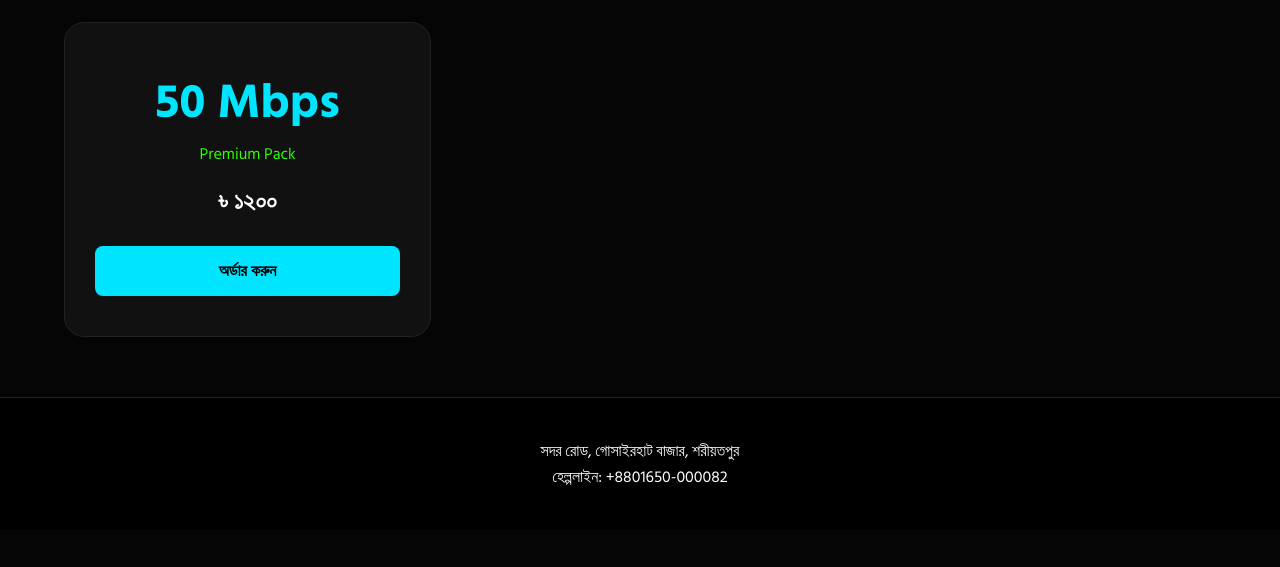
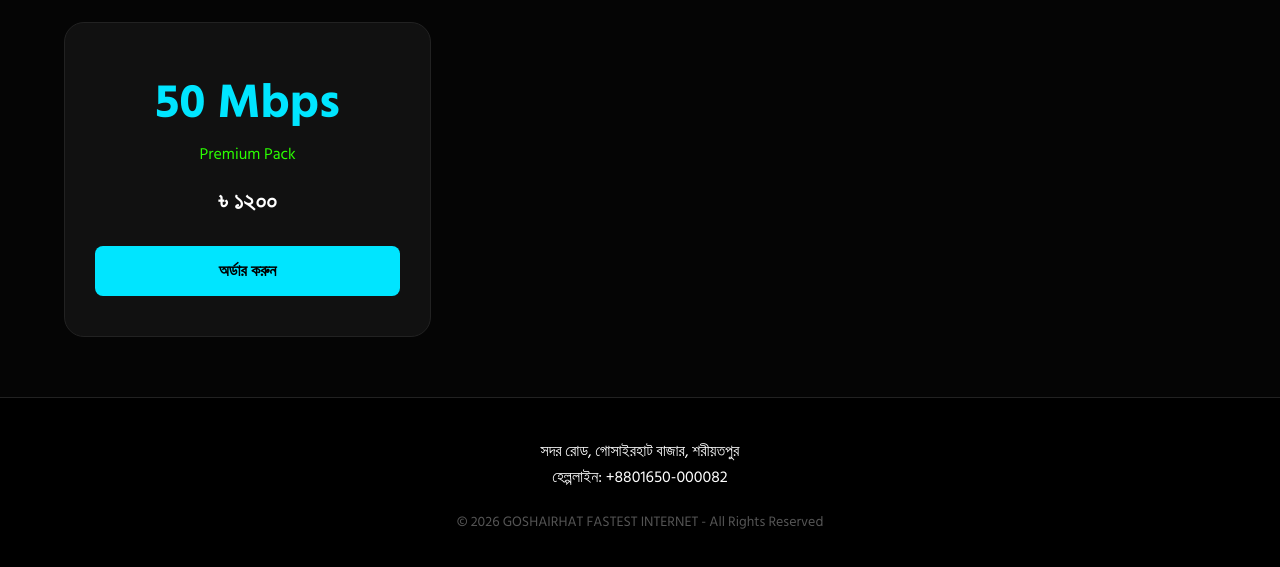
Before and after one commit to SakinAhmed07/gofi_isp, a plain HTML site: page index.html in a window 1280 px wide. Shown: the part 764-1331 px from the top of the page. Before the commit the page ends 1294 px from the top, so only its background shows below. Drawn offline with Linux system fonts and the light colour scheme.

Commit message:
Update index.html

```diff
--- a/index.html
+++ b/index.html
@@ -138,6 +138,7 @@
     <footer id="contact">
         <p>সদর রোড, গোসাইরহাট বাজার, শরীয়তপুর</p>
         <p>হেল্পলাইন: +8801650-000082</p>
+        <p style="margin-top: 20px; font-size: 14px; color: #555;">© 2026 GOSHAIRHAT FASTEST INTERNET - All Rights Reserved</p>
     </footer>
 
     <a href="https://wa.me/8801650000082" class="whatsapp-float" target="_blank">
```
